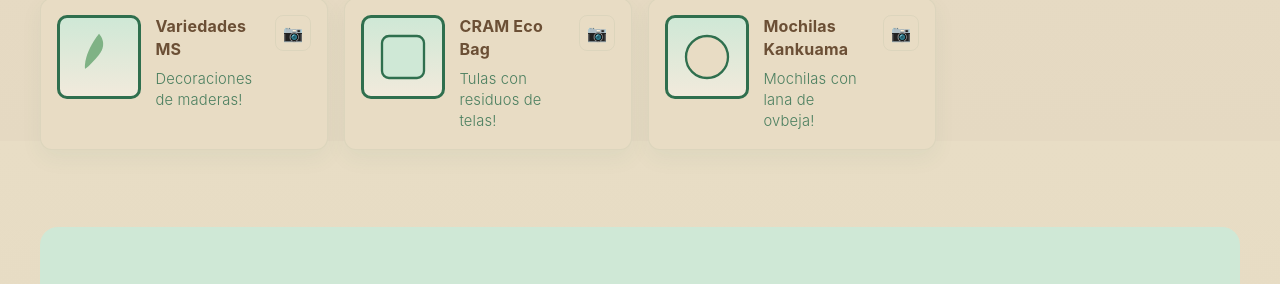
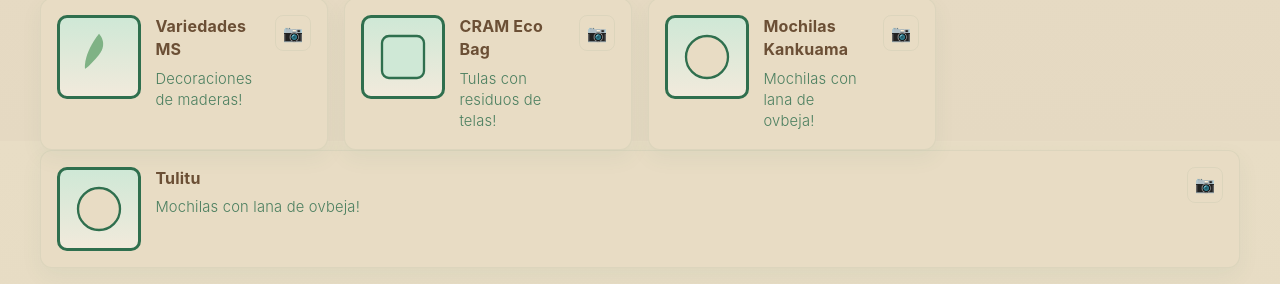
Before and after one commit to JahzielDX/Moda-Sostenible, a plain HTML site: page index.html in a window 1280 px wide. Shown: the part 659-943 px from the top of the page. Drawn offline with Linux system fonts and the light colour scheme.

Commit message:
Update index.html

```diff
--- a/index.html
+++ b/index.html
@@ -242,7 +242,6 @@
           <a href="https://www.instagram.com/ms.variedades0?igsh=NHI5Z3E1eHQyZ3Nm" aria-label="Instagram de Variedades MS">📷</a>
         </div>
       </article>
-
       <!-- Card 2 -->
       <article class="card" role="listitem">
         <div class="thumb">
@@ -256,7 +255,6 @@
         </div>
         <div class="social"><a href="https://www.instagram.com/cram.ecobag?igsh=MWxiNHhhc3ZvbW5jag==" aria-label="Instagram de CRAM Eco Bag">📷</a></div>
       </article>
-
       <!-- Card 3 -->
       <article class="card" role="listitem">
         <div class="thumb">
@@ -271,6 +269,20 @@
         <div class="social"><a href="https://www.instagram.com/leonorp.0712?igsh=OHc5NW9zeGR5ZzBu" aria-label="Instagram de Mochilas Kankuama">📷</a></div>
       </article>
     </div>
+          </article>
+      <!-- Card 3 -->
+      <article class="card" role="listitem">
+        <div class="thumb">
+          <svg width="56" height="56" viewBox="0 0 24 24" fill="none">
+            <circle cx="12" cy="12" r="9" fill="#E8DCC4" stroke="#2F6F4E" />
+          </svg>
+        </div>
+        <div>
+          <h3>Tulitu</h3>
+          <p>Mochilas con lana de ovbeja! </p>
+        </div>
+        <div class="social"><a href="https://www.instagram.com/tulituecobags?igsh=MTJzOWV1djMxZjVmOQ==" aria-label="Instagram de Tulitu">📷</a></div>
+      </article>
   </div>
 </section>
 
```
